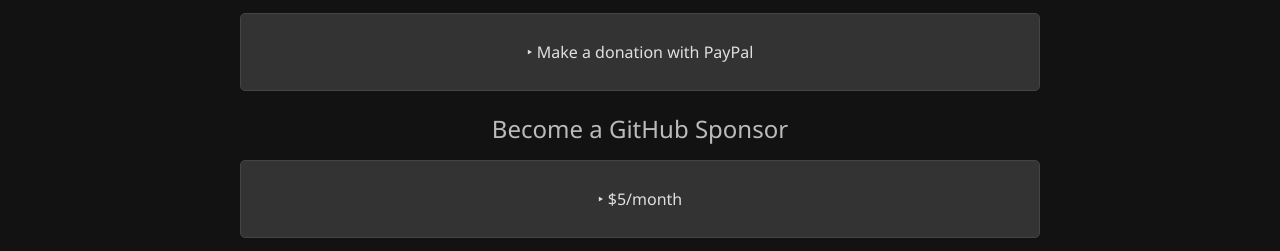
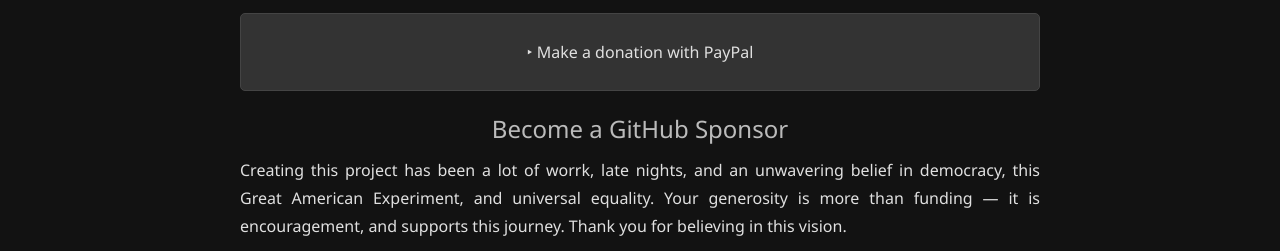
Before and after one commit to gameperson/info, a plain HTML site: page donate.html in a window 1280 px wide. Shown: the part 641-892 px from the top of the page. Drawn offline with Linux system fonts and the light colour scheme.

Commit message:
Update donate.html

```diff
--- a/donate.html
+++ b/donate.html
@@ -63,26 +63,27 @@
                 ‣ Make a donation with PayPal</a>
             <h3><a href="https://github.com/sponsors/gameperson/sponsorships?tier_id=0" class="tier" target="_blank" rel="noopener noreferrer" data-tags="gameperson, gameperson@github, donations" aria-label="Become a GitHub Sponsor">
                 Become a GitHub Sponsor</a></h3>
-            <a href="https://github.com/sponsors/gameperson/sponsorships?tier_id=1" class="btn tier tier-price" target="_blank" rel="noopener noreferrer">
+
+<!--            <a href="https://github.com/sponsors/gameperson/sponsorships?tier_id=1" class="btn tier tier-price" target="_blank" rel="noopener noreferrer">
                 ‣ $5/month</a>
-<!--            <ul class="tier-features">
+            <ul class="tier-features">
                 <li>Early access to new content</li>
                 <li>Access to supporter-only discussions</li>
                 <li>Name listed on our contributors page</li>
                 <li>Monthly behind-the-scenes updates</li>
             </ul>
--->            <a href="https://github.com/sponsors/gameperson/sponsorships?tier_id=2" class="btn tier tier-price" target="_blank" rel="noopener noreferrer">
+            <a href="https://github.com/sponsors/gameperson/sponsorships?tier_id=2" class="btn tier tier-price" target="_blank" rel="noopener noreferrer">
                 ‣ $15/month</a>
-<!--            <ul class="tier-features">
+            <ul class="tier-features">
                 <li>All Community Supporter benefits</li>
                 <li>Vote on future development priorities</li>
                 <li>Quarterly virtual meetup invitation</li>
                 <li>Mention in release changelogs</li>
                 <li>Exclusive collaborator digital badge</li>
             </ul>
--->            <a href="https://github.com/sponsors/gameperson/sponsorships?tier_id=3" class="btn" target="_blank" rel="noopener noreferrer">
+            <a href="https://github.com/sponsors/gameperson/sponsorships?tier_id=3" class="btn" target="_blank" rel="noopener noreferrer">
                 ‣ $35/month</a>
-<!--            <ul class="tier-features">
+            <ul class="tier-features">
                 <li>All Collaborator benefits</li>
                 <li>Direct input on feature development</li>
                 <li>Monthly 1-on-1 consultation call</li>
@@ -90,7 +91,9 @@
                 <li>Custom acknowledgment in major releases</li>
                 <li>Partners-only resources and tools</li>
             </ul>
--->            <div class="thank-you-note">
+-->
+
+            <div class="thank-you-note">
                 <p> Creating this project has been a lot of worrk, late nights, and an unwavering belief in democracy, this Great American Experiment, and universal equality. Your generosity is more than funding — it is encouragement, and supports this journey. Thank you for believing in this vision.</p>
                 <h5>Your contribution is more than just appreciated! Thank You.</h5>
             </div>
```
